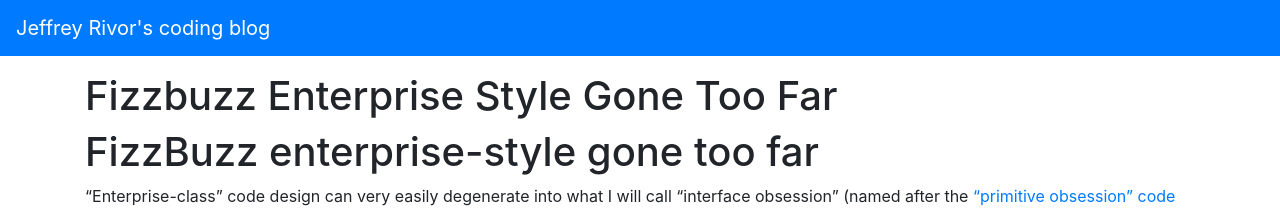
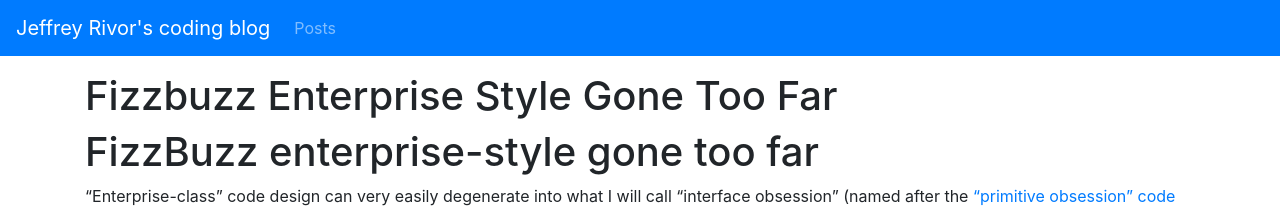
Before and after one commit to jeffreyrivor/jeffreyrivor.github.io, a Jekyll site: the page built from _posts/2020-05-24-fizzbuzz-enterprise-style-gone-too-far.md, in a window 1280 px wide and 900 px high. Shown: the top 211 px of the window. Built offline with Jekyll 4.4.1, drawn with Linux system fonts in a browser that asks for light colours.

Commit message:
Add non-post links to nav

```diff
--- a/_layouts/default.html
+++ b/_layouts/default.html
@@ -1,4 +1,4 @@
-<!doctype html>
+<!DOCTYPE html>
 <html lang="{{ site.lang | default: "en-US" }}">
 <head>
 	<meta charset="utf-8">
@@ -19,6 +19,12 @@
 					<li class="navbar-link d-md-none{% if page.url == '/' %} active{% endif %}">
 						<a class="nav-link" href="{{ '/' | relative_url }}">{{ site.title | default: site.github.repository_name }}</a>
 					</li>
+					{% assign pages = site.pages | where_exp: "p", "p.collection != 'posts'" | where_exp: "p", "p.url != '/'" | sort: "title" %}
+					{% for p in pages %}
+					<li class="navbar-link{% if page.url == p.url %} active{% endif %}">
+						<a class="nav-link" href="{{ p.url | relative_url }}">{{ p.title }}</a>
+					</li>
+					{% endfor %}
 				</ul>
 				{% if site.show_repo_link or site.show_downloads %}
 				<ul class="navbar-nav">
```
